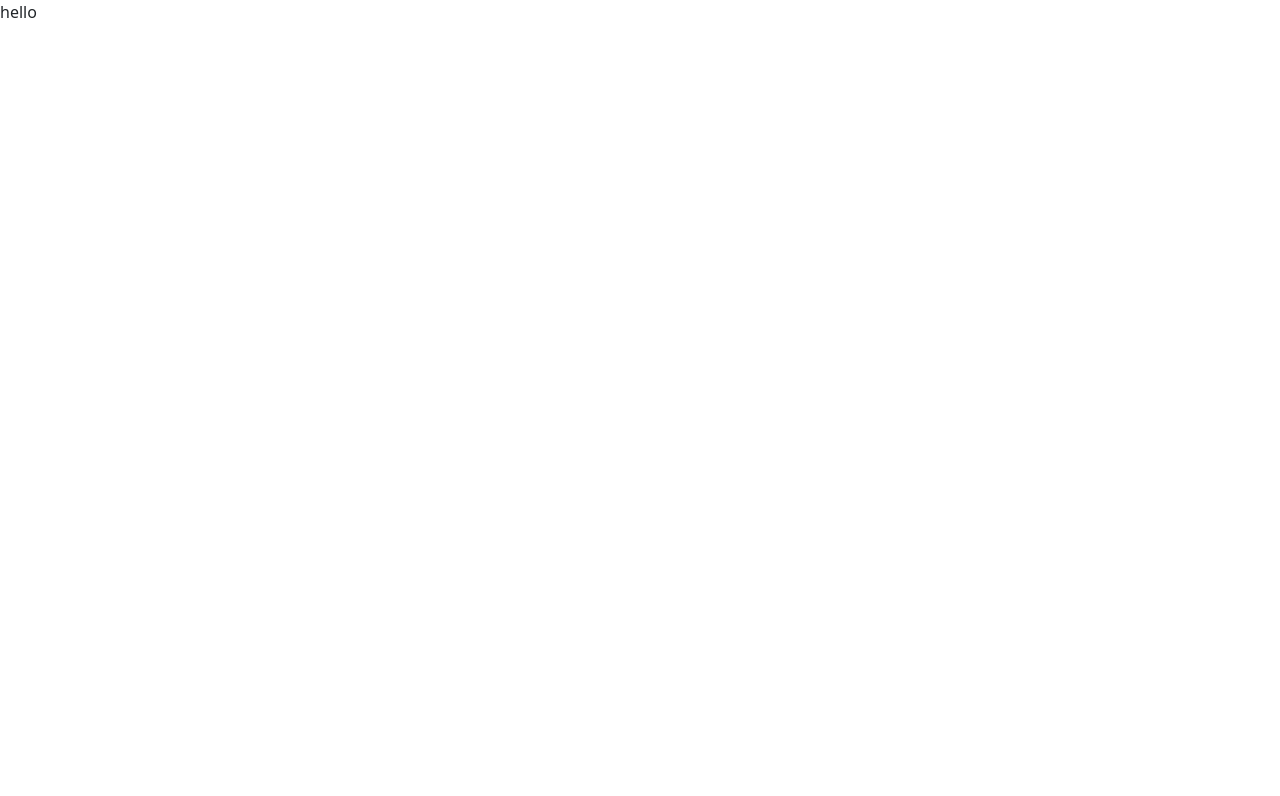
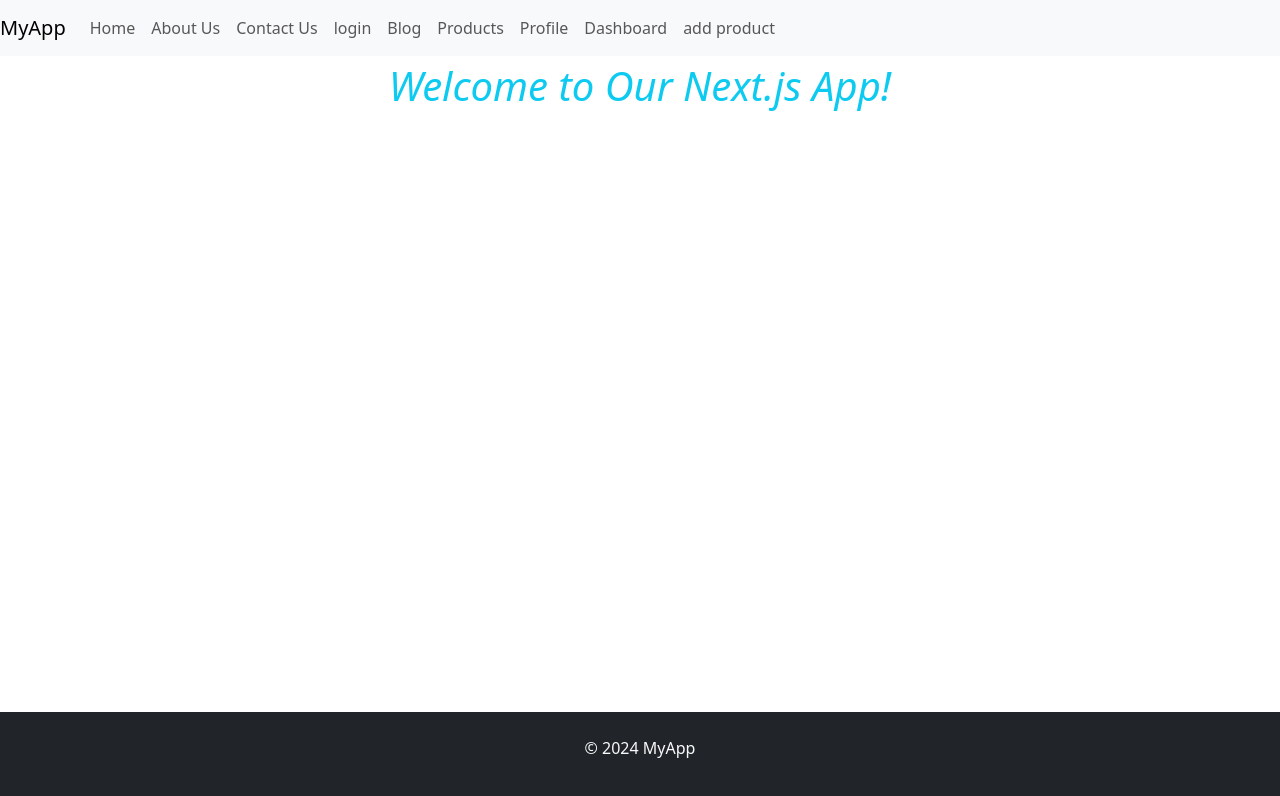
Before and after one commit to wessam2000/ECommerce-Next, a Next.js app: page / in a window 1280 px wide. Shown: the top 796 px of the page. Built offline with nearby package versions, Linux system fonts and the light colour scheme.

Commit message:
update home

```diff
--- a/src/app/(with-sidebar-group)/layout.js
+++ b/src/app/(with-sidebar-group)/layout.js
@@ -7,7 +7,6 @@ import { Col, Container, Row } from "react-bootstrap";
 const layout = ({children}) => {
   return (
     <>
-      <Header />
       <Container fluid>
         <Row>
           <Col md={2} className="sidebar bg-light">
@@ -18,7 +17,6 @@ const layout = ({children}) => {
           </Col>
         </Row>
       </Container>
-      <Footer />
     </>
   );
 };
--- a/src/app/(without-sidebar-group)/layout.js
+++ b/src/app/(without-sidebar-group)/layout.js
@@ -1,19 +1,14 @@
-import Header from "@/components/Header";
-// import SideBar from "@/components/SideBar";
-import Footer from "@/components/Footer";
 import React from "react";
 import { Col, Container, Row } from "react-bootstrap";
 
 const layout = ({children}) => {
   return (
     <>
-      <Header />
       <Container fluid>
         <Row>
             <div className="container">{children}</div>
         </Row>
       </Container>
-      <Footer />
     </>
   );
 };
--- a/src/app/layout.js
+++ b/src/app/layout.js
@@ -2,7 +2,6 @@ import localFont from "next/font/local";
 import "./globals.css";
 import Header from "@/components/Header";
 import Footer from "@/components/Footer";
-import SideBar from "@/components/SideBar";
 import { Container, Row, Col } from "react-bootstrap";
 
 const geistSans = localFont({
@@ -25,7 +24,9 @@ export default function RootLayout({ children }) {
   return (
     <html lang="en">
       <body className={`${geistSans.variable} ${geistMono.variable}`}>
+        <Header />
         {children}
+        <Footer />
       </body>
     </html>
   );
--- a/src/app/page.js
+++ b/src/app/page.js
@@ -3,8 +3,8 @@ import styles from "./page.module.css";
 
 export default function Home() {
   return (
-    <div>
-      hello
+    <div className="fs-1 fst-italic text-info text-center">
+      Welcome to Our Next.js App!
     </div>
   );
 }
```
